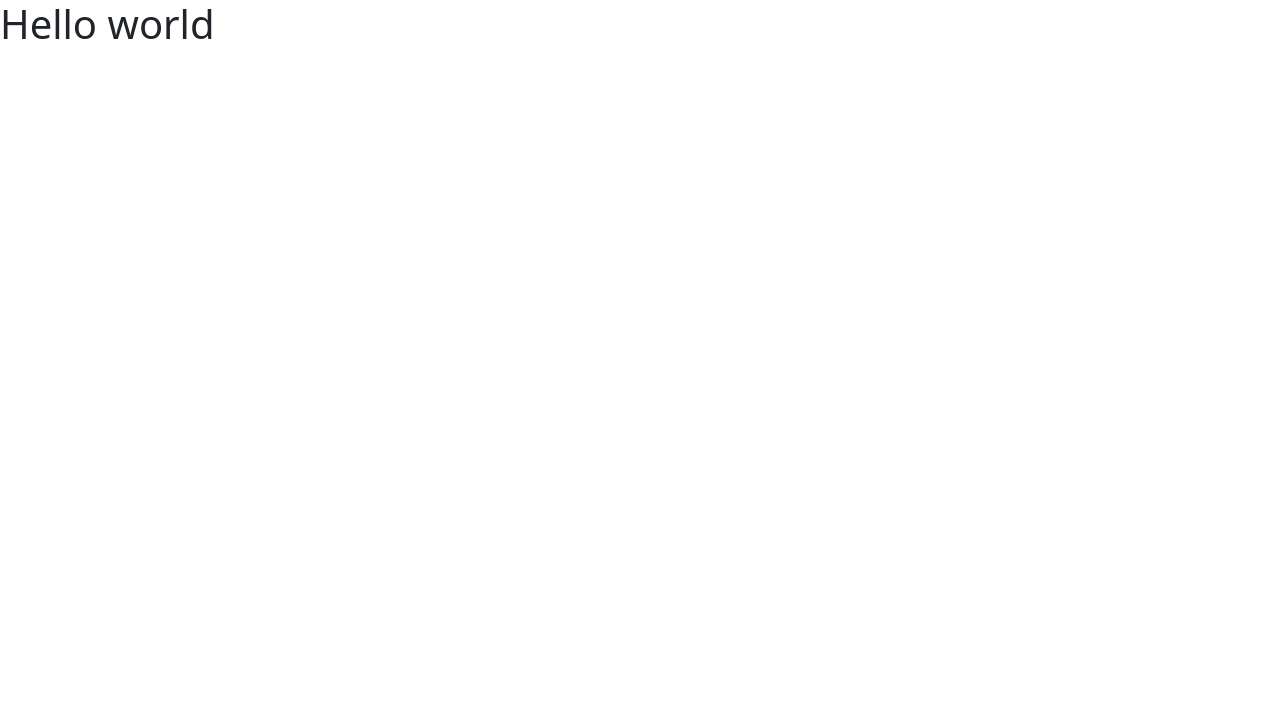
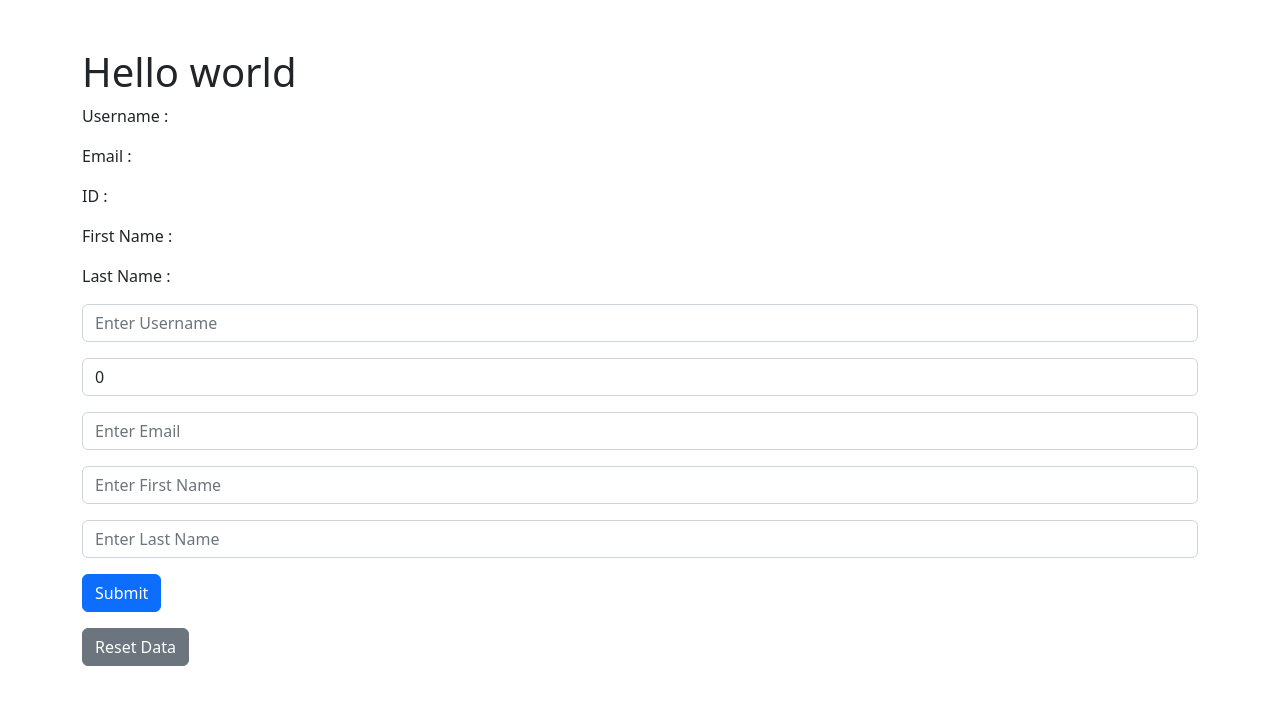
Before and after one commit to Nepul321/DjangoReactRedux, a React (Create React App) app in the folder frontend/: page / in a window 1280 px wide. Shown: the top 704 px of the page. Built offline with nearby package versions, Linux system fonts and the light colour scheme.

Commit message:
10 - Use redux

```diff
--- a/frontend/src/App.js
+++ b/frontend/src/App.js
@@ -1,42 +1,90 @@
 import React from 'react';
+import { useRef } from 'react';
 import {useDispatch, useSelector} from 'react-redux'
-import {selectUserEmail, selectUserId, selectUserFirstName, selectUserLastName, selectUserName} from './features/userSlice'
+import {setActiveUser, setUserLogOutState, selectUserEmail, selectUserId, selectUserFirstName, selectUserLastName, selectUserName} from './features/userSlice'
 
-function LoggedOut() {
-   return (
-     <div className="container my-5">
-       <h1>Django React Redux Auth</h1>
-     </div>
-   )
-}
+// function LoggedOut() {
+//    return (
+//      <div className="container my-5">
+//        <h1>Django React Redux Auth</h1>
+//      </div>
+//    )
+// }
 
-function LoggedIn()  {
-  return (
-    <div className="container my-5">
-      <h1>Hello World</h1>
-    </div>
-  )
-}
+// function LoggedIn()  {
+//   return (
+//     <div className="container my-5">
+//       <h1>Hello World</h1>
+//     </div>
+//   )
+// }
 
 function App() {
   const dispatch = useDispatch()
 
-  const userName = useSelector(selectUserName)
-  const userId = useSelector(selectUserId)
-  const userEmail = useSelector(selectUserEmail)
-  const userFirstName = useSelector(selectUserFirstName)
-  const userLastName = useSelector(selectUserLastName)
+  const usernameRef = useRef();
+  const userIdRef = useRef();
+  const userEmailRef = useRef();
+  const userFirstNameRef = useRef();
+  const userLastNameRef = useRef();
 
-  console.log(
-    userName,
-    userId,
-    userEmail,
-    userFirstName,
-    userLastName
-  )
+  const username = useSelector(selectUserName)
+  const userid = useSelector(selectUserId)
+  const useremail = useSelector(selectUserEmail)
+  const userfirstName = useSelector(selectUserFirstName)
+  const userlastName = useSelector(selectUserLastName)
+
+  function handleSubmit(event) {
+     event.preventDefault();
+     let username = usernameRef.current.value
+     let id = userIdRef.current.value
+     let email = userEmailRef.current.value
+     let firstname = userFirstNameRef.current.value
+     let lastname = userLastNameRef.current.value
+
+     dispatch(setActiveUser({
+      userId: id,
+      userName: username,
+      userEmail : email,
+      userFirstName : firstname,
+      userLastName : lastname
+     }))
+
+     event.target.reset();
+  }
+
+  function ResetData() {
+      dispatch(setUserLogOutState())
+  }
   return (
     <div className="App">
-    <h1>Hello world</h1>
+      <div className='container my-5'>
+      <h1>Hello world</h1>
+      <p>Username : {username}</p>
+      <p>Email : {useremail}</p>
+      <p>ID : {userid}</p>
+      <p>First Name : {userfirstName}</p>
+      <p>Last Name : {userlastName}</p>
+    <form onSubmit={handleSubmit}>
+      <div className='form-group mb-3'>
+      <input type={'text'} placeholder={'Enter Username'} className="form-control" ref={usernameRef}/>
+      </div>
+      <div className='form-group mb-3'>
+      <input type={'number'} defaultValue={0} className="form-control" ref={userIdRef}/>
+        </div>
+        <div className='form-group mb-3'>
+        <input type={'email'} placeholder={'Enter Email'} className="form-control" ref={userEmailRef}/>
+        </div>
+        <div className='form-group mb-3'>
+        <input type={'text'} placeholder={'Enter First Name'} className="form-control" ref={userFirstNameRef}/>
+        </div>
+        <div className='form-group mb-3'>
+        <input type={'text'} placeholder={'Enter Last Name'} className="form-control" ref={userLastNameRef}/>
+        </div>
+      <button className='btn btn-primary'>Submit</button>
+    </form>
+    <button className='btn btn-secondary my-3' onClick={ResetData}>Reset Data</button>
+      </div>
     </div>
   );
 }
```
